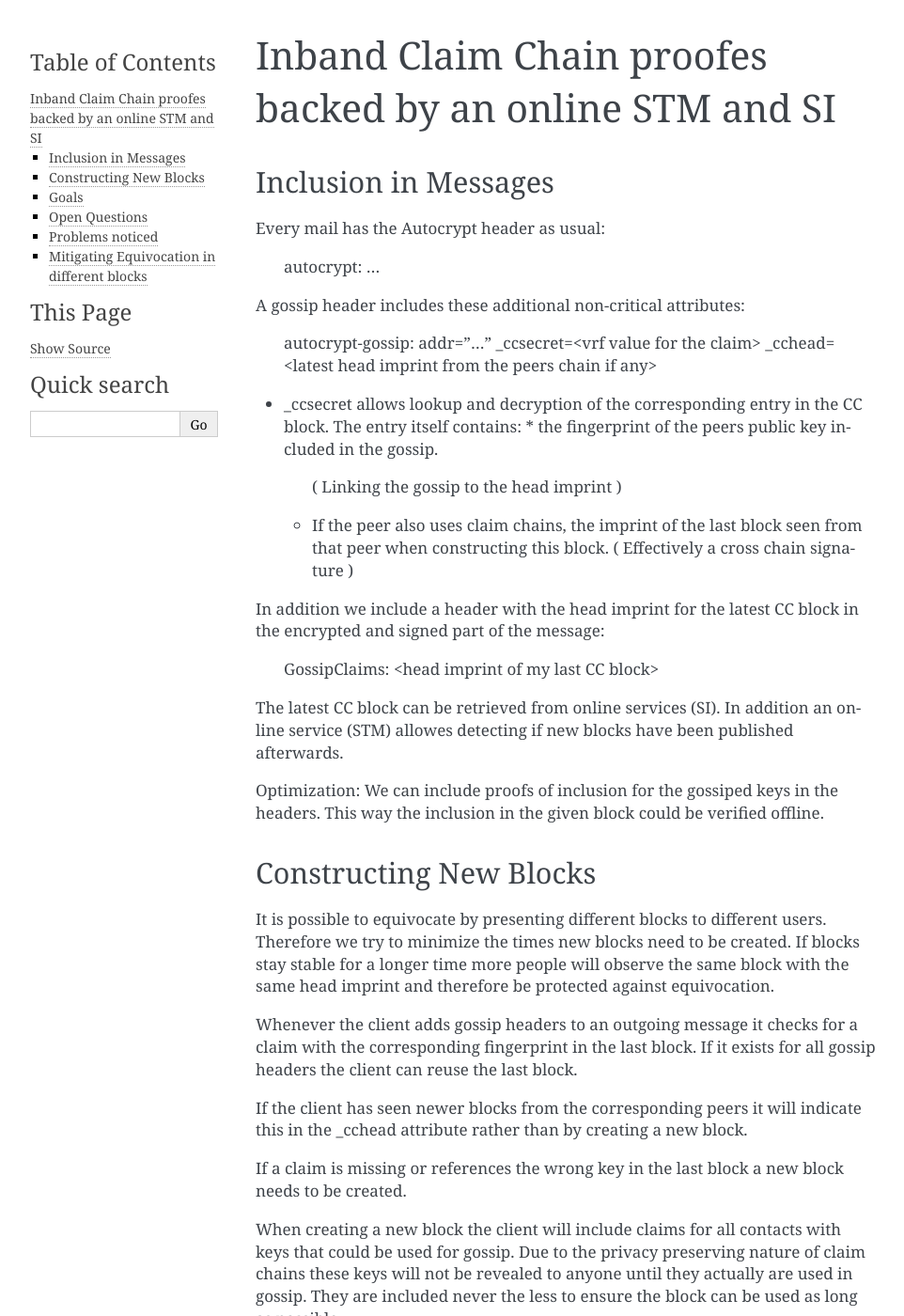
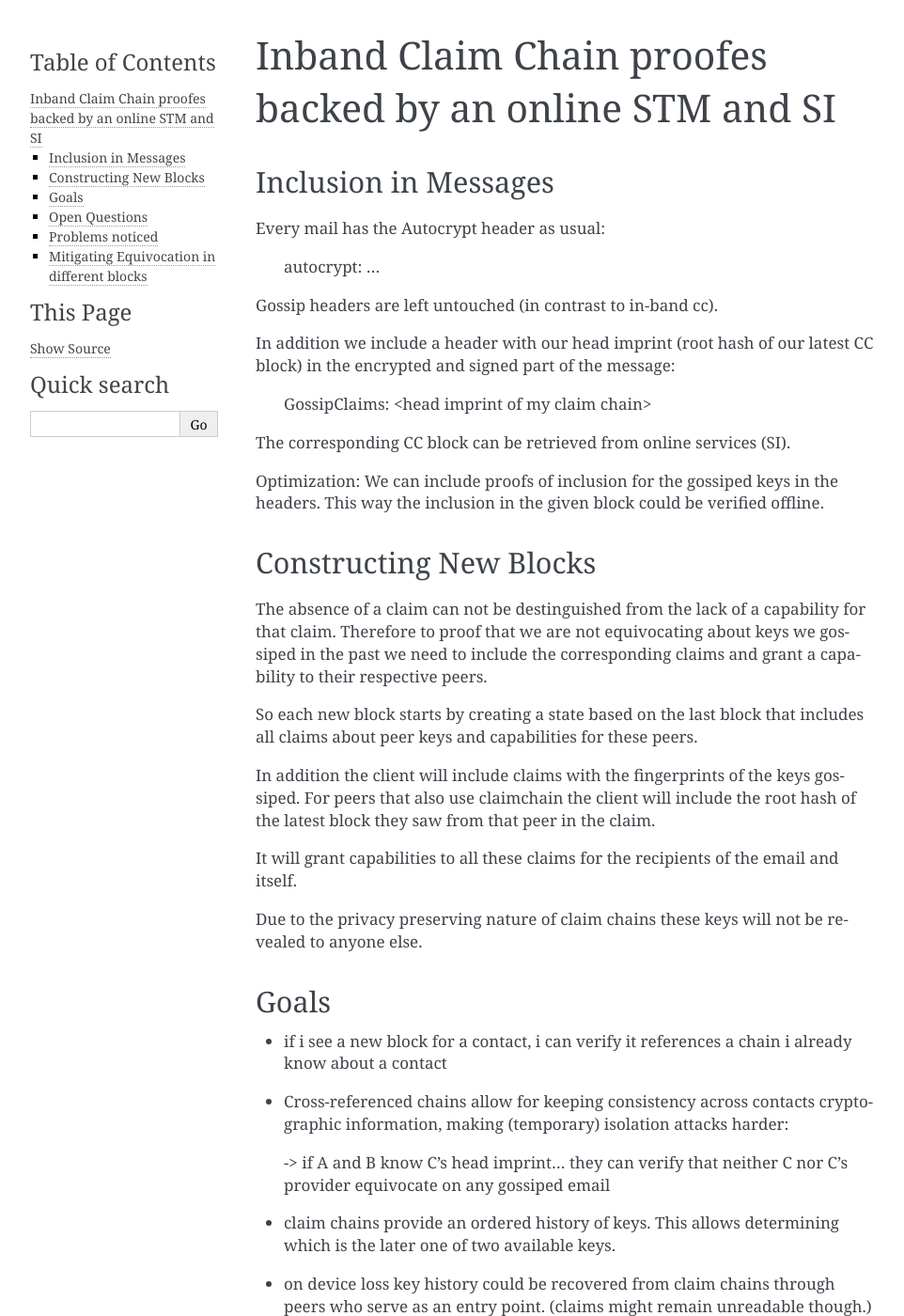
Before and after one commit to nextleap-project/countermitm, a Sphinx documentation site: the page built from source/online-cc.rst, in a window 1280 px wide and 1400 px high. Shown: the whole window at 94% size, without its empty margins (148-1110 px from the left). Built offline with Sphinx 7.4.7, drawn with Linux system fonts in a browser that asks for light colours; pages that are not in the unit, such as notebooks, are missing from menus; some of the changed text lies outside the part shown.

Commit message:
claims: current online cc design
We use the current claimchain implementation.
Even though this means creating a lot more blocks
it is much simpler to reason about and implement.

```diff
--- a/source/online-cc.rst
+++ b/source/online-cc.rst
@@ -8,30 +8,15 @@ Every mail has the Autocrypt header as usual:
 
    autocrypt: ...
 
-A gossip header includes these additional non-critical attributes:
-
-   autocrypt-gossip: addr="..." _ccsecret=<vrf value for the claim>
-   _cchead=<latest head imprint from the peers chain if any>
-
-- _ccsecret allows lookup and decryption of the corresponding entry
-  in the CC block.
-  The entry itself contains:
-  * the fingerprint of the peers public key included in the gossip.
-    ( Linking the gossip to the head imprint )
-  * If the peer also uses claim chains,
-    the imprint of the last block seen from that peer
-    when constructing this block.
-    ( Effectively a cross chain signature )
+Gossip headers are left untouched (in contrast to in-band cc).
 
 In addition we include a header with
-the head imprint for the latest CC block
+our head imprint (root hash of our latest CC block)
 in the encrypted and signed part of the message:
 
-   GossipClaims: <head imprint of my last CC block>
+   GossipClaims: <head imprint of my claim chain>
 
-The latest CC block can be retrieved from online services (SI).
-In addition an online service (STM) allowes detecting if new blocks
-have been published afterwards.
+The corresponding CC block can be retrieved from online services (SI).
 
 Optimization: We can include
 proofs of inclusion for the gossiped keys
@@ -42,36 +27,30 @@ This way the inclusion in the given block could be verified offline.
 Constructing New Blocks
 -----------------------
 
-It is possible to equivocate by presenting different blocks to different
-users.
-Therefore we try to minimize the times new blocks need to be created.
-If blocks stay stable for a longer time
-more people will observe the same block with the same head imprint
-and therefore be protected against equivocation.
+The absence of a claim can not be destinguished
+from the lack of a capability for that claim.
+Therefore to proof that we are not equivocating about keys
+we gossiped in the past
+we need to include the corresponding claims
+and grant a capability to their respective peers.
 
-Whenever the client adds gossip headers to an outgoing message
-it checks for a claim with the corresponding fingerprint in the last block.
-If it exists for all gossip headers the client can reuse the last block.
+So each new block starts by creating a state
+based on the last block
+that includes all claims about peer keys
+and capabilities for these peers.
 
-If the client has seen newer blocks from the corresponding peers
-it will indicate this in the _cchead attribute
-rather than by creating a new block.
+In addition the client will include claims
+with the fingerprints of the keys gossiped.
+For peers that also use claimchain
+the client will include the root hash
+of the latest block they saw from that peer
+in the claim.
 
-If a claim is missing or references the wrong key in the last block
-a new block needs to be created.
+It will grant capabilities to all these claims
+for the recipients of the email and itself.
 
-When creating a new block
-the client will include claims for all contacts with keys
-that could be used for gossip.
 Due to the privacy preserving nature of claim chains
-these keys will not be revealed to anyone
-until they actually are used in gossip.
-They are included never the less
-to ensure the block can be used as long as possible.
-
-New blocks SHOULD also include the latest peer head imprints
-in all claims.
-
+these keys will not be revealed to anyone else.
 
 Goals
 -----
@@ -80,9 +59,9 @@ Goals
 
 - Cross-referenced chains allow for keeping consistency across contacts cryptographic information, making (temporary) isolation attacks harder:
 
-  -> if A and B know C's head imprint through D - a contact both share with C (but not each other)... they can verify that neither C nor C's provider equivocate on any gossiped email
+  -> if A and B know C's head imprint... they can verify that neither C nor C's provider equivocate on any gossiped email
 
-- ordered history of keys allows determining which is the later one of two available keys
+- claim chains provide an ordered history of keys. This allows determining which is the later one of two available keys.
 
 - on device loss key history could be recovered from claim chains through peers who serve as an entry point. (claims might remain unreadable though.)
 
@@ -98,15 +77,19 @@ Problems noticed
 ----------------
 
 
-- complex to specify interoperable wire format of Claimchains, "_cchead" and "_ccsecret" and all of the involved cryptographic algorithms
+- complex to specify interoperable wire format of Claimchains
+  and all of the involved cryptographic algorithms
 
-- Autocrypt-gossip + DKIM already make it hard for providers to equivocate, CC don't add that much (especially in relation to the complexity they introduce)
+- Autocrypt-gossip + DKIM already make it hard for providers to equivocate.
+  CC don't add that much (especially in relation to the complexity they introduce)
 
-- D2.4 (encrypted messaging, updated identity) also discusses benefits of Autocrypt/gossip
+- D2.4 (encrypted messaging, updated identity)
+  also discusses benefits of Autocrypt/gossip
 
 - lack of underlying implementation for different languages
 
-- Maybe semi-centralized online storage access (not so bad since we can postpone storage updates to the time we actually send mail)
+- Maybe semi-centralized online storage access
+  (we can postpone storage updates to the time we actually send mail)
 
 
 Mitigating Equivocation in different blocks
@@ -115,25 +98,8 @@ Mitigating Equivocation in different blocks
 The easiest way to circumvent the non-equivocation property
 is to send different blocks to two different parties.
 
-Blocks are ordered
-and clients are expected to always send the last block.
+We work around this by prooving to our peers
+that we did not equivocate in any of the blocks.
 
-Therefore new blocks would have to be created
-whenever the equivocating party communicates
-with the equivocated party
-for whom the last block does not fit.
-
-
-
-We could include the vrf value for the previous block
-in the current claim.
-
-This way readers could retrieve intermediate blocks
-and see when the content of claims for a given label changed.
-
-The block seed was introduced to prevent correlating messaging meta data
-with block updates. That way the SI could have learned which entry
-belongs to which communication partner.
-
-With an inband SI and only transfering the proofs of inclusion for
-the included keys this
+The person who can best confirm the data in a block
+is the owner of the respective key.
```
